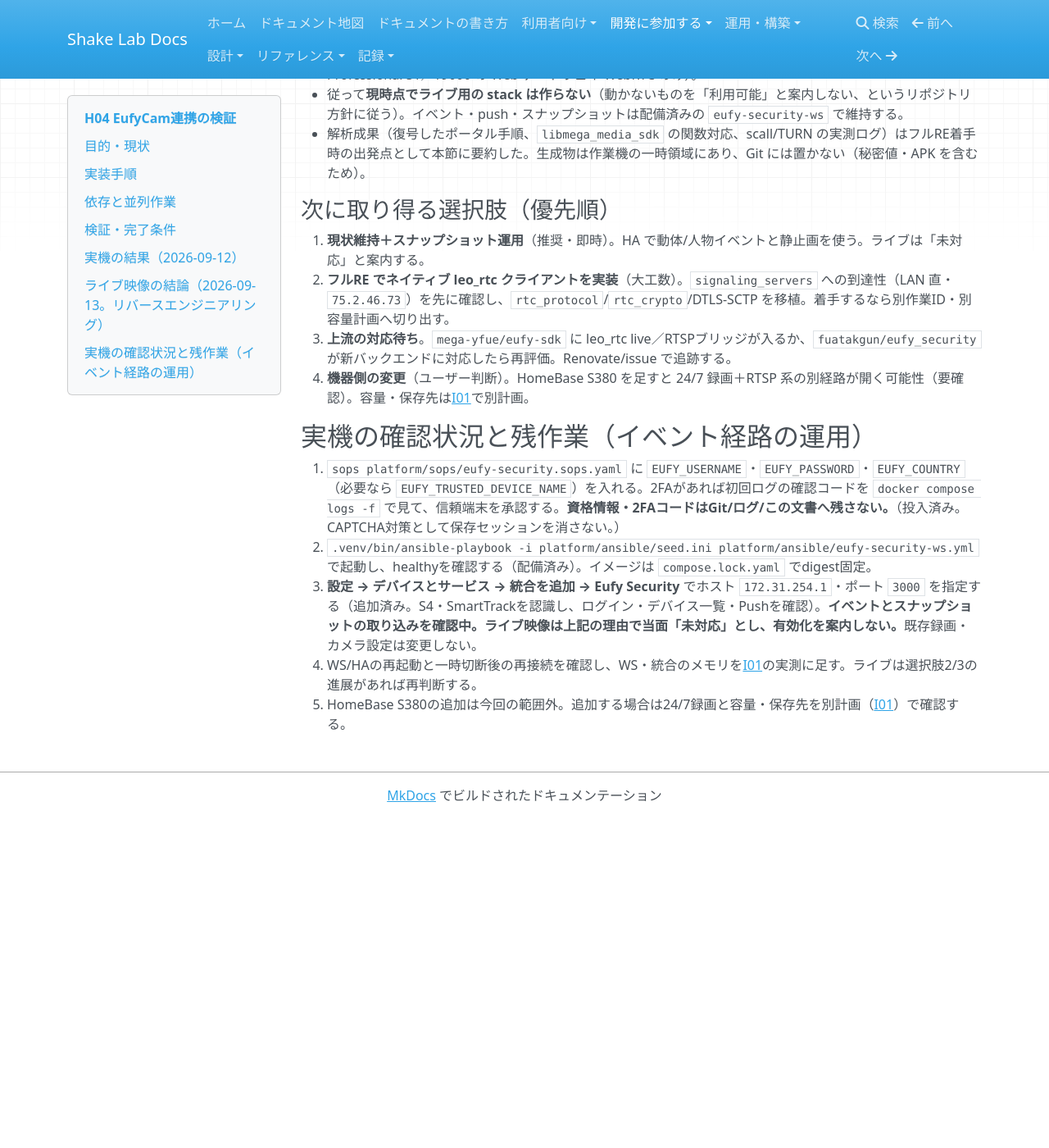
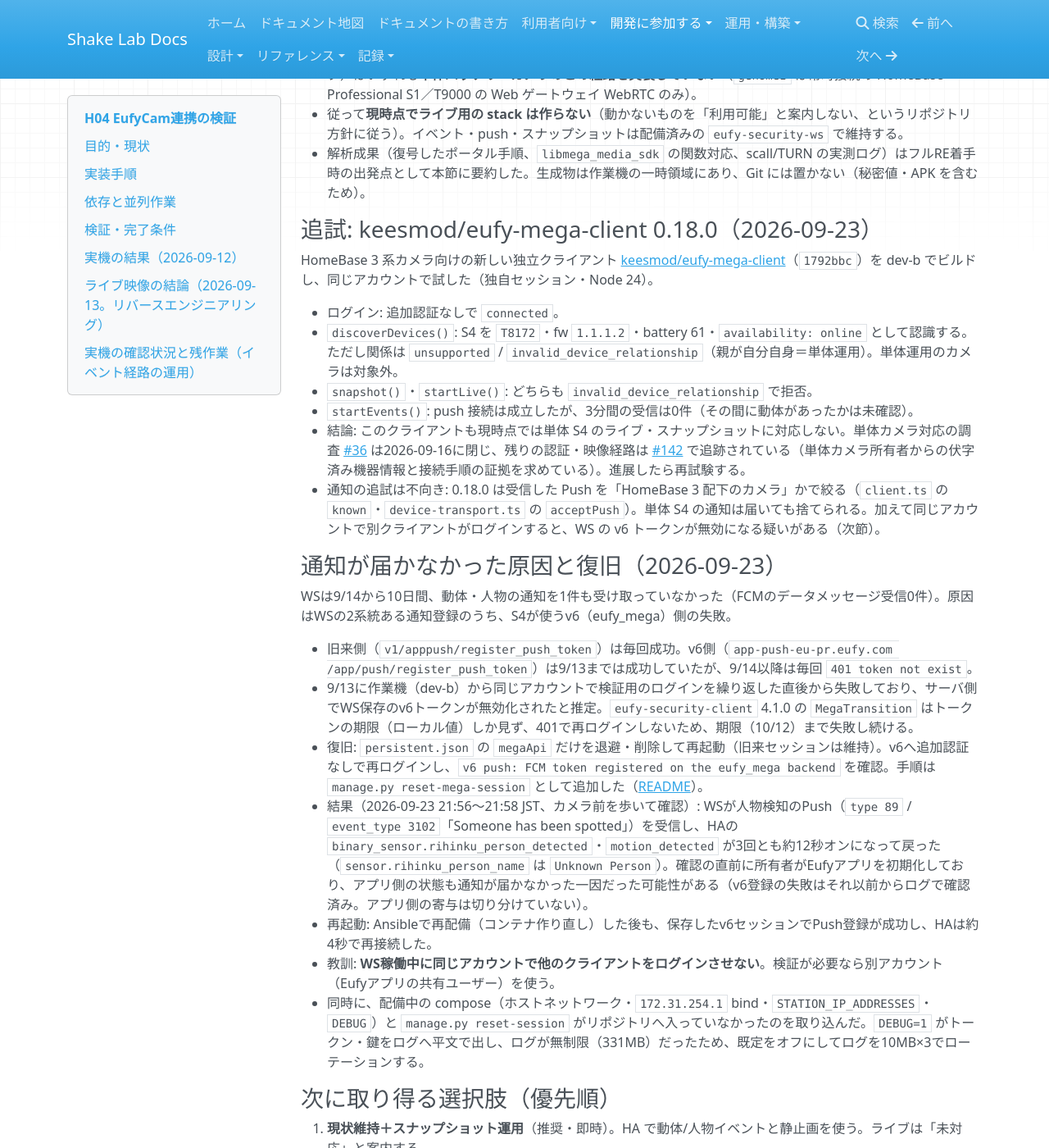
Before and after one commit to rurutheGeek/shake-cloud, an MkDocs documentation site: the page built from docs/development/H04-eufy.md, in a window 1280 px wide and 1400 px high, scrolled down 2727 px. Shown: the whole window at 82% size. Built offline with MkDocs 1.6.1, drawn with Linux system fonts in a browser that asks for light colours; nearby versions of some CDN libraries; a script that is not in the unit is left out; before the commit the page ends 3725 px from its top, so only the background shows below that; some of the changed text lies outside the part shown.

Commit message:
fix(eufy): S4の人物・動体通知をHAまで届くよう復旧する
v6（eufy_mega）の通知登録が9/14から401 "token not exist"で失敗し続け、
通知が1件も届いていなかった。v6セッションだけを消して再ログインさせる
manage.py reset-mega-session を追加し、実機でHAまで届くことを確認した。

あわせて、ホスト上でだけ変更されていた配備版compose（ホストネットワーク・
172.31.254.1へのbind・STATION_IP_ADDRESSES）とreset-sessionを取り込む。
DEBUGはトークンと鍵をログへ平文で出すため既定をオフにし、ログを10MB×3で
ローテーションする。

Co-Authored-By: Claude Opus 5.5 <noreply@anthropic.com>

```diff
--- a/docs/development/H04-eufy.md
+++ b/docs/development/H04-eufy.md
@@ -1,6 +1,6 @@
 ---
 title: H04 EufyCam連携の検証
-updated: 2026-09-13
+updated: 2026-09-23
 section: 開発計画
 audience: 開発者
 tags:
@@ -10,13 +10,13 @@ tags:
 
 # H04 EufyCam連携の検証
 
-> **更新日** 2026-09-13 ・ **区分** 開発計画 ・ **読む人** 開発者
+> **更新日** 2026-09-23 ・ **区分** 開発計画 ・ **読む人** 開発者
 
 これは開発計画であり配備完了の記録ではありません。[配置・所有境界・並列作業の共通ルール](index.md)を参照してください。番号は実施順を表しません。
 
 ## 目的・現状
 
-**状態**: 実機確認中。`eufy-security-ws` 3.1.0（独立Compose、hostネットワークで `172.31.254.1:3000` のみbind・LAN非公開）＋HA統合 `eufy_security` v8.2.4（host `172.31.254.1:3000`）を配備済み（資格情報は `platform/sops/eufy-security.sops.yaml`）。eufyCam S4（T8172）とSmartTrack（T87B0）でログイン・デバイス一覧・Pushまで動作。ライブ映像はS4の新WebRTC（leo_rtc）方式のため現行の公開ソフトでは不可で、後継 `mega-yfue/eufy-sdk` でのRTSPブリッジを検討中。イベント取り込みは確認中
+**状態**: 人物・動体イベントは稼働、ライブ映像は不可。`eufy-security-ws` 3.1.0（独立Compose、hostネットワークで `172.31.254.1:3000` のみbind・LAN非公開）＋HA統合 `eufy_security` v8.2.4（host `172.31.254.1:3000`）を配備済み（資格情報は `platform/sops/eufy-security.sops.yaml`）。eufyCam S4（T8172）とSmartTrack（T87B0）でログイン・デバイス一覧・Pushまで動作。ライブ映像はS4の新WebRTC（leo_rtc）方式のため現行の公開ソフトでは不可で、後継 `mega-yfue/eufy-sdk` でのRTSPブリッジを検討中。人物・動体イベントは2026-09-23にHAまで届くことを実機で確認（イベント画像は確認中）
 
 [家電の構成案](../architecture/operations.md#home-devices)ではAnker EufyCam S4と記載される。実機は **eufyCam S4（T8172、fw 1.1.1.2、HomeBaseなしの単体、IP 192.168.10.4）** と **SmartTrack（T87B0）** の2台で確認した。RTSP/NASは使えない前提とし、一般的なEufyのNAS対応をS4の保証にしない。
 
@@ -53,7 +53,7 @@ tags:
 
 ## ライブ映像の結論（2026-09-13。リバースエンジニアリング）
 
-**イベント・push・スナップショットは現行の `eufy-security-ws` + `eufy_security` 統合で扱い、これを維持する（イベント取り込みは確認中）。ライブ映像だけは現行の公開ソフトウェアでは実現できないと実機で確認した。** 理由を根拠つきで残す（次に触る人が同じ調査を繰り返さないため）。
+**イベント・push・スナップショットは現行の `eufy-security-ws` + `eufy_security` 統合で扱い、これを維持する（人物・動体イベントは2026-09-23に確認済み、スナップショットは確認中）。ライブ映像だけは現行の公開ソフトウェアでは実現できないと実機で確認した。** 理由を根拠つきで残す（次に触る人が同じ調査を繰り返さないため）。
 
 一次資料は dev-b から取得した機器の生データ。S4（`T8172P102603060C`、fw `1.1.1.2`、IP `192.168.10.4`、battery、`p2p_did REUPRAA-000134070-D6CBHYKRDK`）はクラウド応答で `p2p_conn`/`app_conn` が空、`signaling_servers=["https://webrtc-signal-eu.eufylife.com","https://75.2.46.73"]`、`webrtc_sdk_version=6.1.3`。つまり旧来の ThroughTek PPCS ではなく **新しい leo_rtc（WebRTC）バックエンド**専用。
 
@@ -70,6 +70,29 @@ tags:
 - 従って**現時点でライブ用の stack は作らない**（動かないものを「利用可能」と案内しない、というリポジトリ方針に従う）。イベント・push・スナップショットは配備済みの `eufy-security-ws` で維持する。
 - 解析成果（復号したポータル手順、`libmega_media_sdk` の関数対応、scall/TURN の実測ログ）はフルRE着手時の出発点として本節に要約した。生成物は作業機の一時領域にあり、Git には置かない（秘密値・APK を含むため）。
 
+### 追試: keesmod/eufy-mega-client 0.18.0（2026-09-23）
+
+HomeBase 3 系カメラ向けの新しい独立クライアント [keesmod/eufy-mega-client](https://github.com/keesmod/eufy-mega-client)（`1792bbc`）を dev-b でビルドし、同じアカウントで試した（独自セッション・Node 24）。
+
+- ログイン: 追加認証なしで `connected`。
+- `discoverDevices()`: S4 を `T8172`・fw `1.1.1.2`・battery 61・`availability: online` として認識する。ただし関係は `unsupported` / `invalid_device_relationship`（親が自分自身＝単体運用）。単体運用のカメラは対象外。
+- `snapshot()`・`startLive()`: どちらも `invalid_device_relationship` で拒否。
+- `startEvents()`: push 接続は成立したが、3分間の受信は0件（その間に動体があったかは未確認）。
+- 結論: このクライアントも現時点では単体 S4 のライブ・スナップショットに対応しない。単体カメラ対応の調査 [#36](https://github.com/keesmod/eufy-mega-client/issues/36) は2026-09-16に閉じ、残りの認証・映像経路は [#142](https://github.com/keesmod/eufy-mega-client/issues/142) で追跡されている（単体カメラ所有者からの伏字済み機器情報と接続手順の証拠を求めている）。進展したら再試験する。
+- 通知の追試は不向き: 0.18.0 は受信した Push を「HomeBase 3 配下のカメラ」かで絞る（`client.ts` の `known`・`device-transport.ts` の `acceptPush`）。単体 S4 の通知は届いても捨てられる。加えて同じアカウントで別クライアントがログインすると、WS の v6 トークンが無効になる疑いがある（次節）。
+
+### 通知が届かなかった原因と復旧（2026-09-23）
+
+WSは9/14から10日間、動体・人物の通知を1件も受け取っていなかった（FCMのデータメッセージ受信0件）。原因はWSの2系統ある通知登録のうち、S4が使うv6（eufy_mega）側の失敗。
+
+- 旧来側（`v1/apppush/register_push_token`）は毎回成功。v6側（`app-push-eu-pr.eufy.com /app/push/register_push_token`）は9/13までは成功していたが、9/14以降は毎回 `401 token not exist`。
+- 9/13に作業機（dev-b）から同じアカウントで検証用のログインを繰り返した直後から失敗しており、サーバ側でWS保存のv6トークンが無効化されたと推定。`eufy-security-client` 4.1.0 の `MegaTransition` はトークンの期限（ローカル値）しか見ず、401で再ログインしないため、期限（10/12）まで失敗し続ける。
+- 復旧: `persistent.json` の `megaApi` だけを退避・削除して再起動（旧来セッションは維持）。v6へ追加認証なしで再ログインし、`v6 push: FCM token registered on the eufy_mega backend` を確認。手順は `manage.py reset-mega-session` として追加した（[README](../../stacks/eufy-security-ws/README.md)）。
+- 結果（2026-09-23 21:56〜21:58 JST、カメラ前を歩いて確認）: WSが人物検知のPush（`type 89` / `event_type 3102`「Someone has been spotted」）を受信し、HAの `binary_sensor.rihinku_person_detected`・`motion_detected` が3回とも約12秒オンになって戻った（`sensor.rihinku_person_name` は `Unknown Person`）。確認の直前に所有者がEufyアプリを初期化しており、アプリ側の状態も通知が届かなかった一因だった可能性がある（v6登録の失敗はそれ以前からログで確認済み。アプリ側の寄与は切り分けていない）。
+- 再起動: Ansibleで再配備（コンテナ作り直し）した後も、保存したv6セッションでPush登録が成功し、HAは約4秒で再接続した。
+- 教訓: **WS稼働中に同じアカウントで他のクライアントをログインさせない**。検証が必要なら別アカウント（Eufyアプリの共有ユーザー）を使う。
+- 同時に、配備中の compose（ホストネットワーク・`172.31.254.1` bind・`STATION_IP_ADDRESSES`・`DEBUG`）と `manage.py reset-session` がリポジトリへ入っていなかったのを取り込んだ。`DEBUG=1` がトークン・鍵をログへ平文で出し、ログが無制限（331MB）だったため、既定をオフにしてログを10MB×3でローテーションする。
+
 ### 次に取り得る選択肢（優先順）
 
 1. **現状維持＋スナップショット運用**（推奨・即時）。HA で動体/人物イベントと静止画を使う。ライブは「未対応」と案内する。
@@ -81,6 +104,6 @@ tags:
 
 1. `sops platform/sops/eufy-security.sops.yaml` に `EUFY_USERNAME`・`EUFY_PASSWORD`・`EUFY_COUNTRY`（必要なら `EUFY_TRUSTED_DEVICE_NAME`）を入れる。2FAがあれば初回ログの確認コードを `docker compose logs -f` で見て、信頼端末を承認する。**資格情報・2FAコードはGit/ログ/この文書へ残さない。**（投入済み。CAPTCHA対策として保存セッションを消さない。）
 2. `.venv/bin/ansible-playbook -i platform/ansible/seed.ini platform/ansible/eufy-security-ws.yml` で起動し、healthyを確認する（配備済み）。イメージは `compose.lock.yaml` でdigest固定。
-3. **設定 → デバイスとサービス → 統合を追加 → Eufy Security** でホスト `172.31.254.1`・ポート `3000` を指定する（追加済み。S4・SmartTrackを認識し、ログイン・デバイス一覧・Pushを確認）。**イベントとスナップショットの取り込みを確認中。ライブ映像は上記の理由で当面「未対応」とし、有効化を案内しない。**既存録画・カメラ設定は変更しない。
+3. **設定 → デバイスとサービス → 統合を追加 → Eufy Security** でホスト `172.31.254.1`・ポート `3000` を指定する（追加済み。S4・SmartTrackを認識し、ログイン・デバイス一覧・Pushを確認）。**人物・動体イベントは取り込み済み（上記）。スナップショットは確認中。ライブ映像は上記の理由で当面「未対応」とし、有効化を案内しない。**既存録画・カメラ設定は変更しない。
 4. WS/HAの再起動と一時切断後の再接続を確認し、WS・統合のメモリを[I01](I01-resources.md)の実測に足す。ライブは選択肢2/3の進展があれば再判断する。
 5. HomeBase S380の追加は今回の範囲外。追加する場合は24/7録画と容量・保存先を別計画（[I01](I01-resources.md)）で確認する。
--- a/docs/map.md
+++ b/docs/map.md
@@ -132,7 +132,7 @@ flowchart TB
 | [H01 Home Assistant Containerの導入](development/H01-home-assistant.md) | 2026-09-13 | `plan` `home-assistant` |
 | [H02 SwitchBot連携](development/H02-switchbot.md) | 2026-09-13 | `plan` `home-assistant` |
 | [H03 Echo・Alexa連携](development/H03-echo.md) | 2026-09-12 | `plan` `home-assistant` |
-| [H04 EufyCam連携の検証](development/H04-eufy.md) | 2026-09-13 | `plan` `home-assistant` |
+| [H04 EufyCam連携の検証](development/H04-eufy.md) | 2026-09-23 | `plan` `home-assistant` |
 | [I01 容量測定・軽量化](development/I01-resources.md) | 2026-09-13 | `plan` `placement` |
 | [I02 media-01のVM宣言](development/I02-media-vm.md) | 2026-09-12 | `plan` `media` |
 | [I03 クラウドVMのAnsible連携](development/I03-cloud-inventory.md) | 2026-09-12 | `plan` `cloud` `ansible` |
```
Also changed, not shown: docs/services/home-assistant.md (+1 -1 lines), stacks/eufy-security-ws/README.md (+14 -3 lines), 5 other files.
